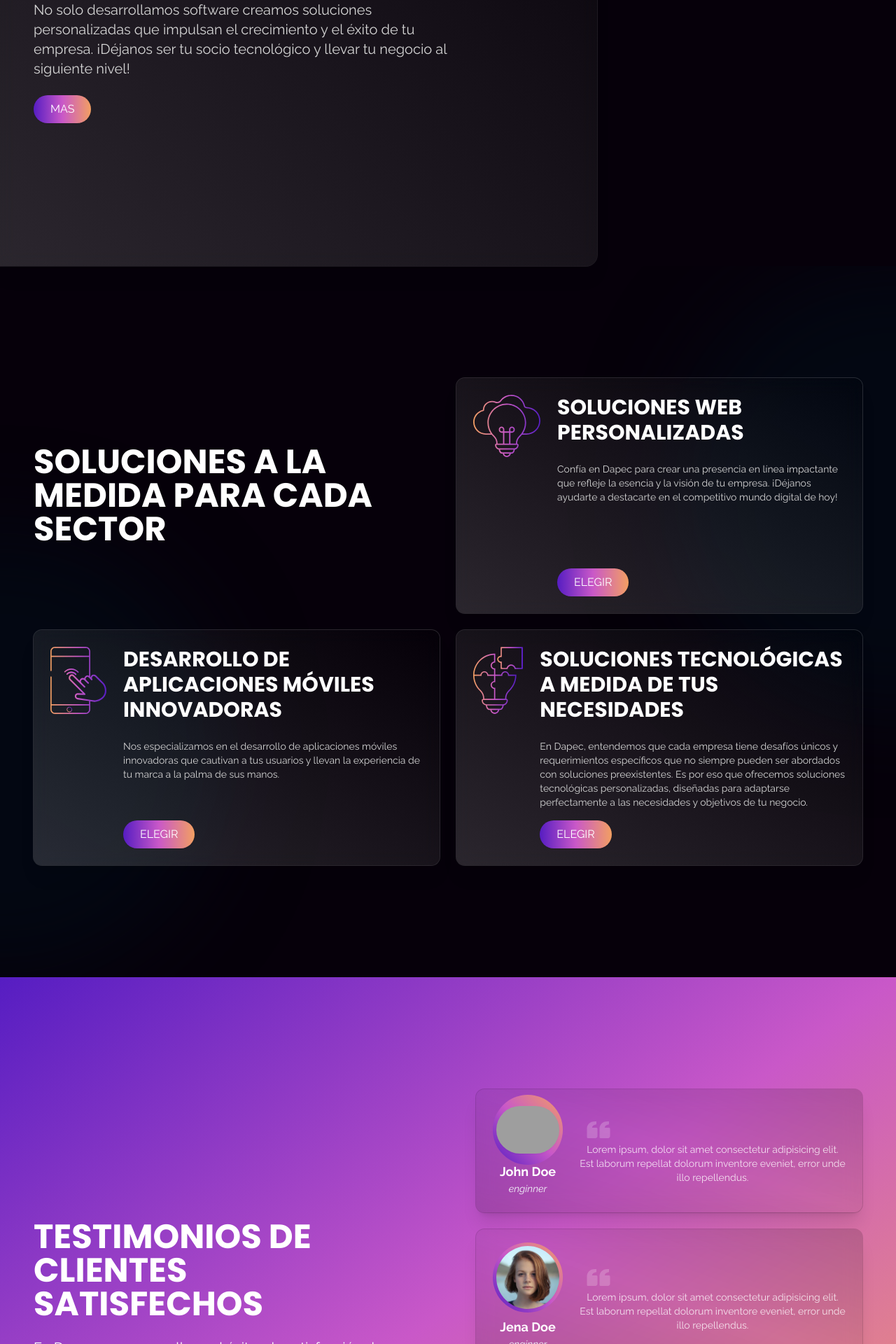
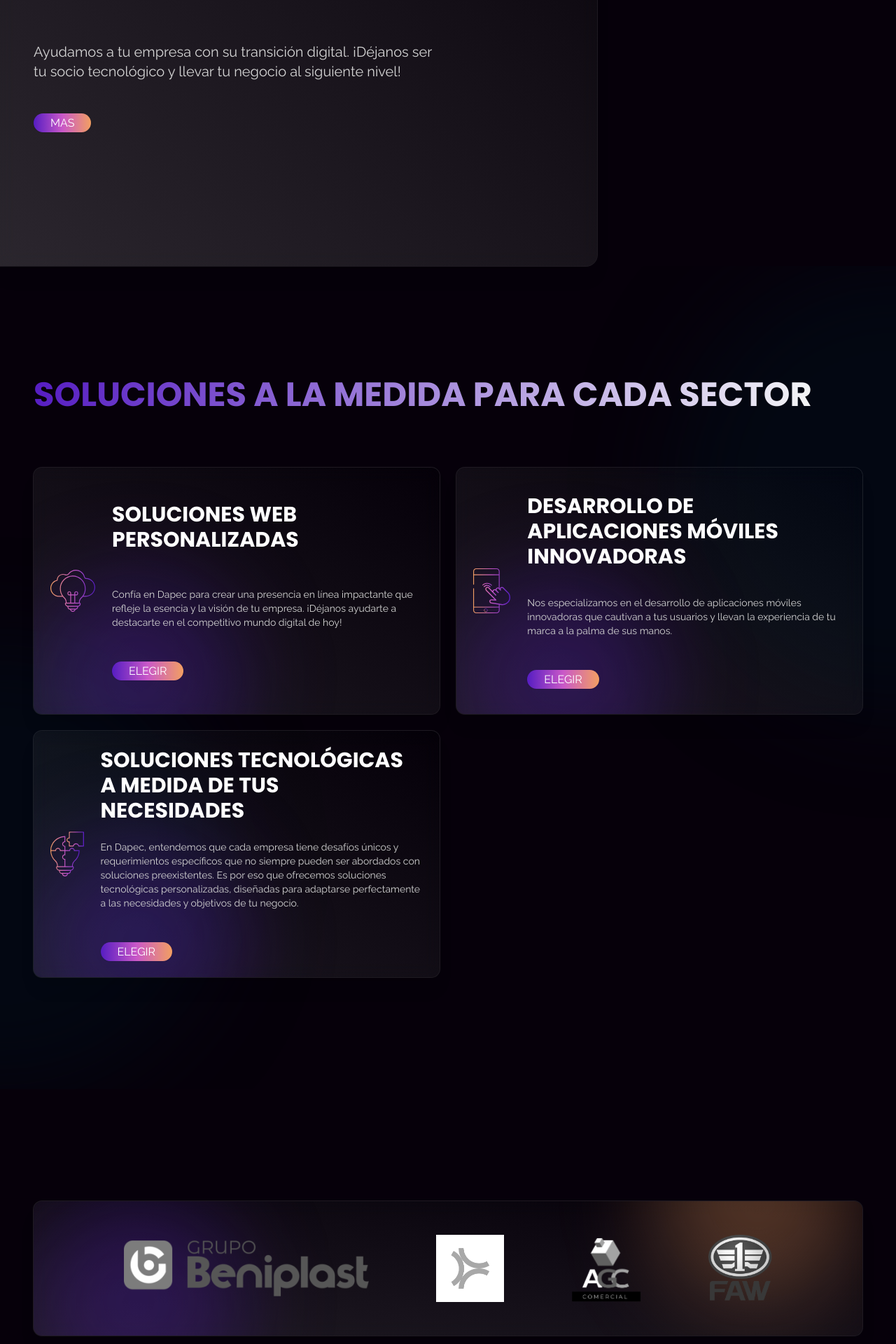
Before and after one commit to sebas-baltor/Seits, a React (Vite) app: page / in a window 1280 px wide. Shown: the part 420-2340 px from the top of the page at 70% size. Built offline with nearby package versions, Linux system fonts and the light colour scheme; grey boxes are pictures that could not be loaded.

Commit message:
correxiones a la pagina

```diff
--- a/src/App.jsx
+++ b/src/App.jsx
@@ -7,7 +7,7 @@ const App = () => {
       <Navbar />
       <Main />
       <Solutions />
-      <Comments />
+      {/* <Comments /> */}
       <Companies />
       <Contact />
       <Footer />
--- a/src/Components/Companies/Companies.jsx
+++ b/src/Components/Companies/Companies.jsx
@@ -1,18 +1,46 @@
-import images from "../../constants/bussines-logo"
+import images from "../../constants/bussines-logo";
 import { Title } from "../../container";
 
 const Companies = () => {
   return (
     <section>
-      <div id="companies" className="px-12 py-40 2xl:px-0 2xl:max-w-[1280px] w-full mx-auto flex flex-col justify-center items-center">
-        <div className="mb-12">
-          <Title title={"Empresas"} extraClass={"text-center text-white"} />
-        </div>
-        <div className="flex gap-6 md:gap-12  flex-wrap items-center justify-evenly w-full">
-          <img src={images.beniplas} alt="beniplas" className="max-h-16 md:max-h-24 lg:max-h-32 object-cover" />
-          <img src={images.asfies} alt="beniplas" className="max-h-16 md:max-h-24 lg:max-h-32 object-cover" />
-          <img src={images.sobetec} alt="beniplas" className="max-h-16 md:max-h-24 lg:max-h-32 object-cover" />
-          <img src={images.faw} alt="beniplas" className="max-h-16 md:max-h-24 lg:max-h-32 object-cover" />
+      <div
+        id="companies"
+        className="px-12 py-40 2xl:px-0 2xl:max-w-[1280px] w-full mx-auto flex flex-col justify-center items-center"
+      >
+        <div className="overflow-hidden py-12 px-12 lg:px-24 rounded-xl isolate bg-gradient-to-tr from-white/10 to-black/5 shadow-xl ring-1 ring-white/10 backdrop-blur-md w-full">
+          <div className="relative z-10">
+            {/* <div className="mb-12">
+              <Title
+                title={"Empresas satisfechas"}
+                extraClass={"text-white"}
+              />
+            </div> */}
+            <div className="flex gap-6 md:gap-24 flex-wrap items-center justify-center w-full">
+              <img
+                src={images.beniplas}
+                alt="beniplas"
+                className="max-h-16 lg:max-h-24 object-cover grayscale hover:grayscale-0"
+              />
+              <img
+                src={images.asfies}
+                alt="beniplas"
+                className="max-h-16 lg:max-h-24 object-cover grayscale hover:grayscale-0"
+              />
+              <img
+                src={images.sobetec}
+                alt="beniplas"
+                className="max-h-16 lg:max-h-24 object-cover grayscale hover:grayscale-0"
+              />
+              <img
+                src={images.faw}
+                alt="beniplas"
+                className="max-h-16 lg:max-h-24 object-cover grayscale hover:grayscale-0"
+              />
+            </div>
+          </div>
+          <div className="blur-3xl absolute end-0 left-0 w-[300px] h-[300px] rounded-full bg-purple-init/30 z[-10] -translate-y-1/2"></div>
+          <div className="blur-3xl absolute top-0 right-0 w-[300px] h-[300px] rounded-full bg-yellow-init/30 z[-10] -translate-y-1/2"></div>
         </div>
       </div>
     </section>
--- a/src/Components/Main/Main.jsx
+++ b/src/Components/Main/Main.jsx
@@ -1,21 +1,25 @@
-import { Blob,AnchorBtn } from "../../container";
-import Spline from "@splinetool/react-spline"
+import { Blob, AnchorBtn } from "../../container";
+import Spline from "@splinetool/react-spline";
 const Main = () => {
   return (
     <div id="home" className="relative text-white flex h-screen">
       <div className="z-[10] px-12 2xl:px-0 2xl:max-w-[1280px] w-full mx-auto h-full grid grid-cols-1 lg:grid-cols-2 items-start lg:items-center">
-        <div className="flex flex-col gap-6 items-start lg:items-start mt-48 lg:mt-0">
-          <h1 className="text-3xl md:text-6xl lg:text-8xl font-poppins font-bold uppercase">
-            Software a medida.
+        <div className="flex flex-col gap-12 lg:gap-24 items-start lg:items-start mt-48 lg:mt-0">
+          <h1 className="font-bold text-6xl lg:text-8xl text-gray-100 leading-normal uppercase font-poppins ">
+            Software a <span className="bg-gradient-to-r from-yellow-init via-pink-init to-purple-init text-transparent bg-clip-text">medida.</span>
           </h1>
-          <p className="text-pretty text-lg lg:text-xl text-neutral-300 font-raleway">
-          No solo desarrollamos software creamos soluciones personalizadas que impulsan el crecimiento y el éxito de tu empresa. ¡Déjanos ser tu socio tecnológico y llevar tu negocio al siguiente nivel!</p>
-          <AnchorBtn href="#solutions" text="mas"/>
+          <div>
+            <p className="mb-6 md:mb-12 text-pretty text-lg lg:text-xl text-neutral-300 font-raleway w-full md:w-2/3 lg:w-full">
+              Ayudamos a tu empresa con su transición digital. ¡Déjanos ser tu
+              socio tecnológico y llevar tu negocio al siguiente nivel!
+            </p>
+            <AnchorBtn href="#solutions" text="mas" />
+          </div>
         </div>
       </div>
       <div className="absolute top-0 left-0 flex items-center z-[5] lg:h-full h-3/4 md:h-2/3 w-full lg:w-2/3 isolate aspect-video rounded-b-2xl lg:rounded-l-none lg:rounded-r-2xl bg-gradient-to-tr from-white/15 to-black/10 shadow-xl ring-1 ring-white/10 backdrop-blur-md"></div>
       <div className="absolute w-screen h-screen lg:w-2/3 bottom-0 right-0 lg:top-0 lg:h-screen z-[-1] translate-y-1/4 lg:translate-y-0">
-        <Spline scene="https://prod.spline.design/E2kVTAJnzjRsBVhx/scene.splinecode"/>
+        <Spline scene="https://prod.spline.design/E2kVTAJnzjRsBVhx/scene.splinecode" />
       </div>
     </div>
   );
--- a/src/Components/Solutions/Solutions.jsx
+++ b/src/Components/Solutions/Solutions.jsx
@@ -1,19 +1,46 @@
-import { Title,CardsSolutions } from "../../container"
-import icons from "../../constants/images"
+import { Title, CardsSolutions } from "../../container";
+import icons from "../../constants/images";
 export default function Solutions() {
-    const text = "Lorem ipsum dolor sit amet consectetur adipisicing elit. Possimus, earum perferendis neque voluptates odit aperiam?";
+  const text =
+    "Lorem ipsum dolor sit amet consectetur adipisicing elit. Possimus, earum perferendis neque voluptates odit aperiam?";
   return (
-        <section id="solutions" className="min-h-screen relative overflow-hidden px-12 py-40 z-[-4]">
-            <div className="2xl:px-0 2xl:max-w-[1280px] w-full mx-auto grid grid-cols-1 md:grid-cols-2 lg:grid-rows-2 gap-6 items-center">
+    <section
+      id="solutions"
+      className="min-h-screen relative overflow-hidden px-12 py-40 z-[-4]"
+    >
+      <div className="2xl:px-0 2xl:max-w-[1280px] w-full mx-auto flex flex-col gap-20">
         <div className="text-white">
-                    <Title title={"Soluciones a la medida para cada sector"} extraClass={"text-white text-start"} />
+          <Title
+            title={"Soluciones a la medida para cada sector"}
+            extraClass={"text-start"}
+          />
         </div>
-                <CardsSolutions title={"Soluciones Web Personalizadas"} description={["Confía en Dapec para crear una presencia en línea impactante que refleje la esencia y la visión de tu empresa. ¡Déjanos ayudarte a destacarte en el competitivo mundo digital de hoy!"]} icon={icons.web}/>
-                <CardsSolutions title={"Desarrollo de Aplicaciones Móviles Innovadoras"} description={["Nos especializamos en el desarrollo de aplicaciones móviles innovadoras que cautivan a tus usuarios y llevan la experiencia de tu marca a la palma de sus manos."]} icon={icons.mobile}/>
-                <CardsSolutions title={"Soluciones Tecnológicas a Medida de tus Necesidades"} description={["En Dapec, entendemos que cada empresa tiene desafíos únicos y requerimientos específicos que no siempre pueden ser abordados con soluciones preexistentes. Es por eso que ofrecemos soluciones tecnológicas personalizadas, diseñadas para adaptarse perfectamente a las necesidades y objetivos de tu negocio."]} icon={icons.custome}/>
+        <div className="grid grid-cols-1 md:grid-cols-2 lg:grid-rows-2 gap-6 items-center">
+          <CardsSolutions
+            title={"Soluciones Web Personalizadas"}
+            description={[
+              "Confía en Dapec para crear una presencia en línea impactante que refleje la esencia y la visión de tu empresa. ¡Déjanos ayudarte a destacarte en el competitivo mundo digital de hoy!",
+            ]}
+            icon={icons.web}
+          />
+          <CardsSolutions
+            title={"Desarrollo de Aplicaciones Móviles Innovadoras"}
+            description={[
+              "Nos especializamos en el desarrollo de aplicaciones móviles innovadoras que cautivan a tus usuarios y llevan la experiencia de tu marca a la palma de sus manos.",
+            ]}
+            icon={icons.mobile}
+          />
+          <CardsSolutions
+            title={"Soluciones Tecnológicas a Medida de tus Necesidades"}
+            description={[
+              "En Dapec, entendemos que cada empresa tiene desafíos únicos y requerimientos específicos que no siempre pueden ser abordados con soluciones preexistentes. Es por eso que ofrecemos soluciones tecnológicas personalizadas, diseñadas para adaptarse perfectamente a las necesidades y objetivos de tu negocio.",
+            ]}
+            icon={icons.custome}
+          />
+        </div>
       </div>
       <div className="absolute z-[-2] bottom-0 left-0 -translate-x-1/2 w-[50vw] h-[50vw] rounded-full bg-gray-950 blur-3xl"></div>
       <div className="absolute z-[-1] right-0 top-0 translate-x-1/2 w-[50vw] h-[50vw] rounded-full bg-gray-950 blur-3xl"></div>
     </section>
-    )
+  );
 }
--- a/src/container/AnchorBtn/AnchorBtn.jsx
+++ b/src/container/AnchorBtn/AnchorBtn.jsx
@@ -2,7 +2,7 @@ export default function AnchorBtn({ href, text }) {
   return (
     <a
       href={href}
-      className="text-white text-md 2xl:text-lg py-1 px-6 lg:py-2 rounded-full uppercase bg-gradient-to-r from-purple-init via-pink-init to-yellow-init shadow-sm hover:bg-gradient-to-tr ease-in transition-all"
+      className="text-white py-1 px-6 rounded-full uppercase bg-gradient-to-r from-purple-init via-pink-init to-yellow-init shadow-sm hover:bg-gradient-to-tr ease-in transition-all"
     >
       {text}
     </a>
--- a/src/container/CardsSolutions/CardsSolutions.jsx
+++ b/src/container/CardsSolutions/CardsSolutions.jsx
@@ -1,33 +1,30 @@
 import AnchorBtn from "../AnchorBtn/AnchorBtn";
-export default function CardsSolutions({ title, description, icon, iconAlt }) {
+export default function CardsSolutions({ title, description, icon, iconAlt,extraClass }) {
   return (
-    <div className="w-full h-full isolate bg-gradient-to-tr from-white/15 to-black/10 shadow-xl ring-1 ring-white/15 backdrop-blur-md rounded-xl p-6 flex flex-col md:flex-row items-start gap-6">
+    <div className={`overflow-hidden w-full h-full rounded-xl isolate bg-gradient-to-tr from-white/10 to-black/5 shadow-xl ring-1 ring-white/10 backdrop-blur-md p-6 ${extraClass}`}>
+      <div className="relative z-10 flex flex-col justify-center md:flex-row items-start md:items-center gap-6 h-full">
         <img
           src={icon}
           alt={iconAlt}
-        className="max-w-16 max-h-16 lg:max-h-24 object-cover lg:max-w-24"
+          className="max-w-16 max-h-16 object-cover"
         />
-      <div className="flex flex-col gap-4 items-start justify-between h-full">
-        <div>
+        <div className="flex flex-col items-start justify-evenly h-full">
             <h5
               className={`mb-6 text-xl md:text-2xl lg:text-3xl font-poppins font-bold uppercase text-white`}
               >
               {title}
             </h5>
+            <div>
             {description.map((i) => (
-            <p className="text-pretty text-sm lg:text-md 2xl:text-lg text-neutral-300 font-releway">
+              <p className="mb-12 text-pretty text-sm lg:text-md 2xl:text-lg text-neutral-300 font-releway">
                 {i}
               </p>
             ))}
+          <AnchorBtn href={"#contact"} text={"elegir"} />
           </div>
-        <AnchorBtn href={"#contact"} text={"elegir"}/>
-        {/* <a
-          href="#contact"
-          className=". text-white px-6 py-2 rounded-full uppercase bg-gradient-to-r from-purple-init via-pink-init to-yellow-init shadow-sm"
-        >
-          elegir
-        </a> */}
         </div>
+      </div>
+      <div className="blur-3xl absolute top-0 left-0 w-[300px] h-[300px] rounded-full bg-purple-init/30 z[-10] translate-y-1/2"></div>
     </div>
   );
 }
--- a/src/container/Title/Title.jsx
+++ b/src/container/Title/Title.jsx
@@ -1,5 +1,5 @@
 export default function Title({title,extraClass}){
     return (
-        <h3 className={`text-2xl md:text-4xl lg:text-5xl font-poppins font-bold uppercase ${extraClass}`}>{title}</h3>
+        <h3 className={`text-2xl md:text-4xl lg:text-5xl font-poppins font-bold uppercase bg-gradient-to-r from-purple-init to-gray-100 text-transparent bg-clip-text inline-block ${extraClass}`}>{title}</h3>
     )
 }
```
Also changed, not shown: src/Components/Contact/Contact.jsx (+4 -7 lines), src/Components/Footer/Footer.jsx (+9 -8 lines), src/Components/Navbar/Navbar.jsx (+6 -1 lines). Lines whose indentation alone changed are shown as unchanged.
